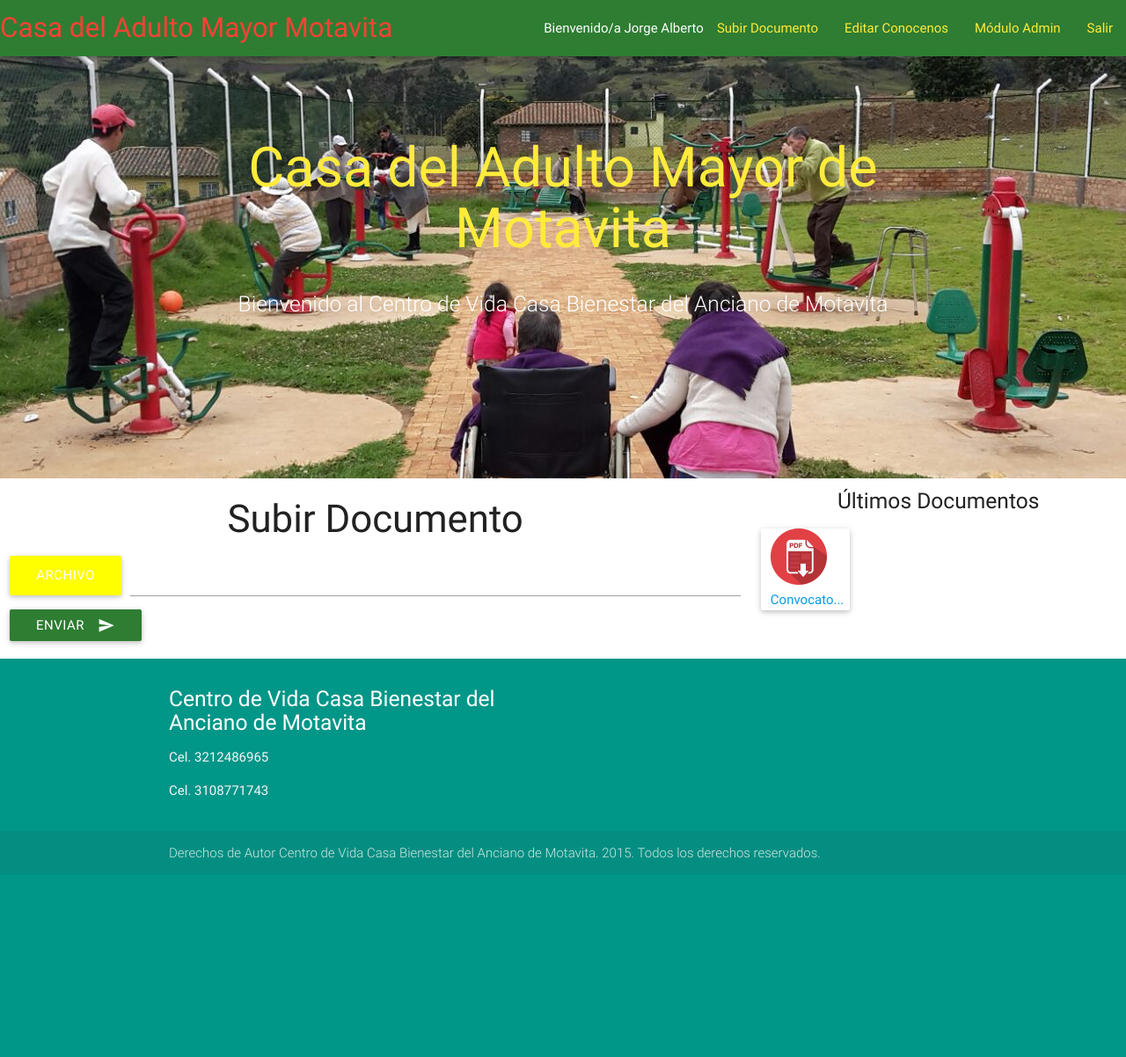
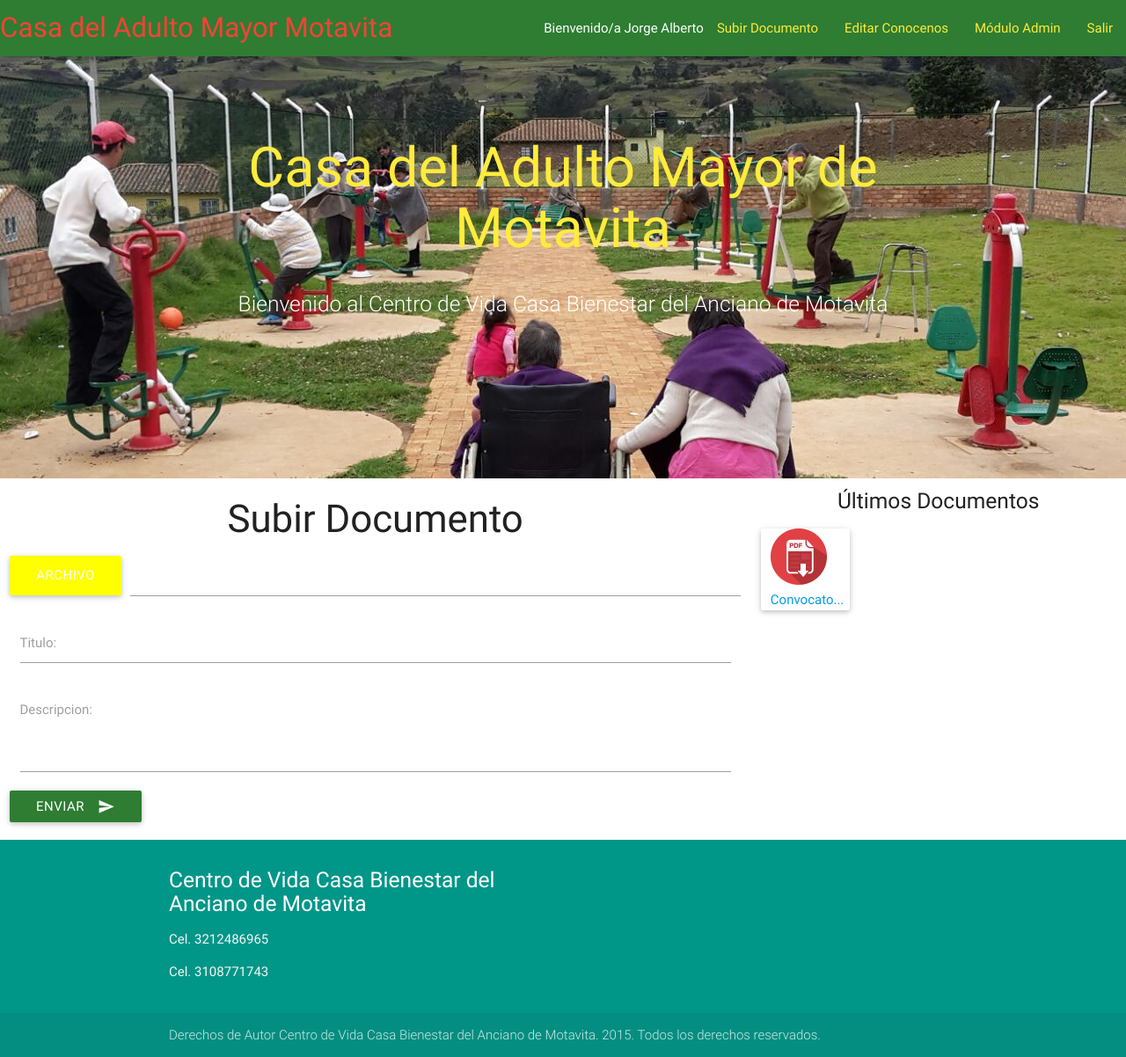
Before and after one commit to lokocharry/Ancianato, a Django app: page /subirDocumento/ in a window 1280 px wide. Shown: the whole page at 88% size. Before the commit the page ends 976 px from the top, so only its background shows below. Run offline with Django 3.2, Linux system fonts and the light colour scheme; a user stored in the database is signed in; data comes from the database, SQL or seed files in the repository; parts of the project's set-up code (start-up, migrations or seed data) failed here and were passed over; some libraries are stand-ins or nearby versions.

Commit message:
Actualizado formulario de subir documento

```diff
--- a/contenido/templates/subirDocumento.html
+++ b/contenido/templates/subirDocumento.html
@@ -25,6 +25,14 @@
 					<input class="file-path validate" type="text">
 				</div>
 			</div>
+			<div class="input-field col s12">
+				{{ form.titulo }}
+				{{ form.titulo.label_tag }}
+			</div>
+			<div class="input-field col s12">
+				{{ form.descripcion }}
+				{{ form.descripcion.label_tag }}
+			</div>
 			<button class="btn waves-effect waves-light green darken-3" type="submit" name="action">Enviar
     			<i class="material-icons right">send</i>
   			</button>
@@ -50,6 +58,7 @@
 <script src="{% static "materialize/js/materialize.js" %}"></script>
 <script type="text/javascript">
 	$(document).ready(function(){
+			$('textarea').addClass('materialize-textarea');
 			$('.parallax').parallax();
 			$(".button-collapse").sideNav();
 			$('.slider').slider();
```
